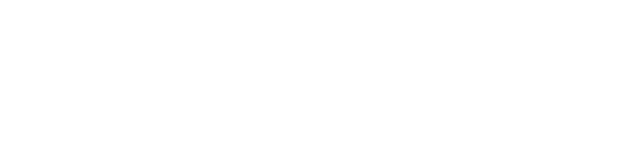
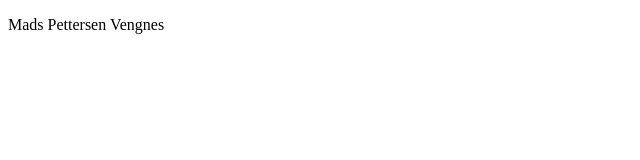
Before and after one commit to Aras-A-Tayyar-Intility/Praktikant_Uke_46, a plain HTML site: page mads.html in a window 1280 px wide. Shown: the whole page, without its empty margins (0-640 px from the left). Drawn offline with Linux system fonts and the light colour scheme.

Commit message:
Update mads.html

```diff
--- a/mads.html
+++ b/mads.html
@@ -7,6 +7,6 @@
     <title>Document</title>
 </head>
 <body>
-
+    <p>Mads Pettersen Vengnes</p>
 </body>
 </html>
```
